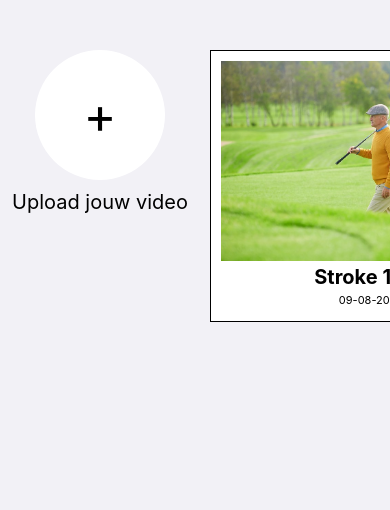
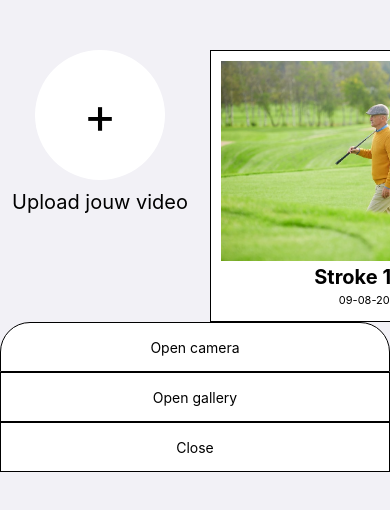
Before and after one commit to GTS-golven/FE, a React Native app in the folder GTS-golven/: screen / in a window 390 px wide. Shown: the top 510 px of the page. Built offline with nearby package versions, Linux system fonts and the light colour scheme.

Commit message:
popup begin

```diff
--- a/GTS-golven/components/Colors.js
+++ b/GTS-golven/components/Colors.js
@@ -8,4 +8,5 @@ export default {
     text: '#000000',
     button1: '#339989',
     button2: '#7DE2D1',
+    black: '#000000'
 }
--- /dev/null
+++ b/GTS-golven/components/Popup.js
@@ -0,0 +1,66 @@
+import React from "react";
+import { View, Text, Pressable, StyleSheet } from 'react-native'
+import Colors from "./Colors";
+
+const Popup = props => {
+    return (
+        <View style={styles.screen}>
+            <View style={styles.openCamera}>
+                <Pressable>
+                    <Text>Open camera</Text>
+                </Pressable>
+            </View>
+            <View style={styles.openGallery}>
+                <Pressable>
+                    <Text>Open gallery</Text>
+                </Pressable>
+            </View>
+            <View style={styles.close}>
+                <Pressable>
+                    <Text>Close</Text>
+                </Pressable>
+            </View>
+        </View>
+    )
+}
+
+const styles = StyleSheet.create({
+    screen: {
+        flex: 1,
+
+    },
+
+    openCamera: {
+        backgroundColor: Colors.primary,
+        width: '100%',
+        height: 50,
+        alignItems: "center",
+        justifyContent: "center",
+        borderColor: Colors.black,
+        borderWidth: 1,
+        borderTopLeftRadius: 30,
+        borderTopRightRadius: 30,
+    },
+
+    openGallery: {
+        backgroundColor: Colors.primary,
+        width: '100%',
+        height: 50,
+        alignItems: "center",
+        justifyContent: "center",
+        borderColor: Colors.black,
+        borderWidth: 1,
+    },
+
+    close: {
+        backgroundColor: Colors.primary,
+        width: '100%',
+        height: 50,
+        alignItems: "center",
+        justifyContent: "center",
+        borderColor: Colors.black,
+        borderWidth: 1,
+    },
+});
+
+export default Popup;
--- a/GTS-golven/screen/Dashboard.js
+++ b/GTS-golven/screen/Dashboard.js
@@ -3,6 +3,7 @@ import { View, Text, ScrollView, Pressable, Image, StyleSheet } from 'react-nati
 
 import Colors from '../components/Colors';
 import Card from '../components/Card'
+import Popup from '../components/Popup';
 
 import * as ImagePicker from 'expo-image-picker';
 
@@ -81,6 +82,7 @@ const Dashboard = props => {
                     />
                 }
             </View>
+            <Popup />
         </View>
     )
 };
```
